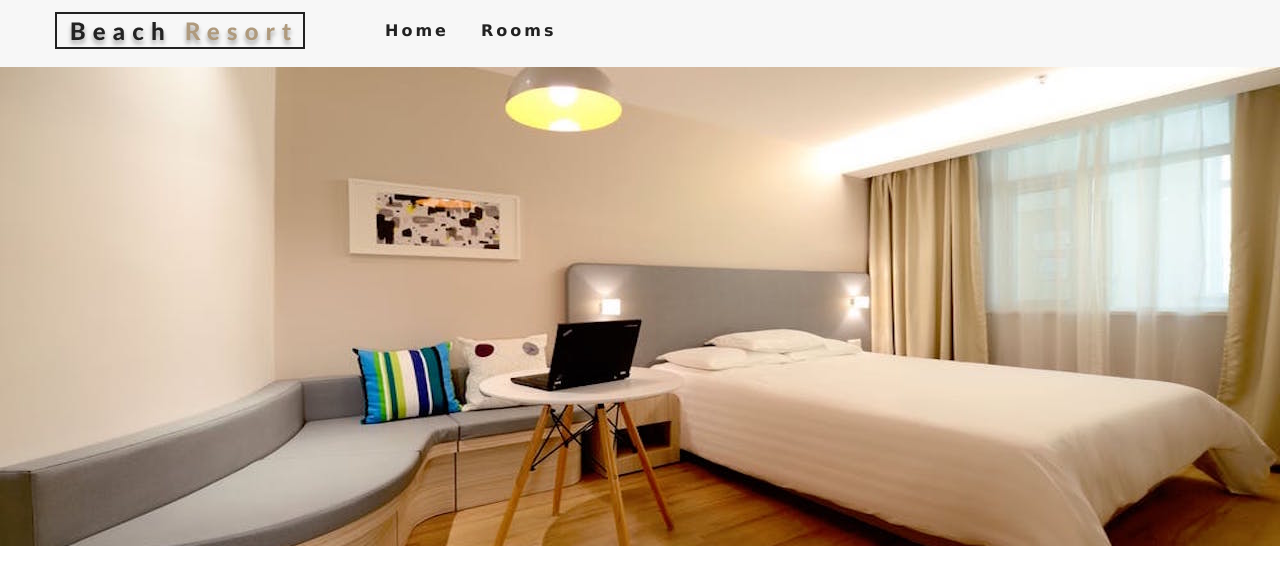
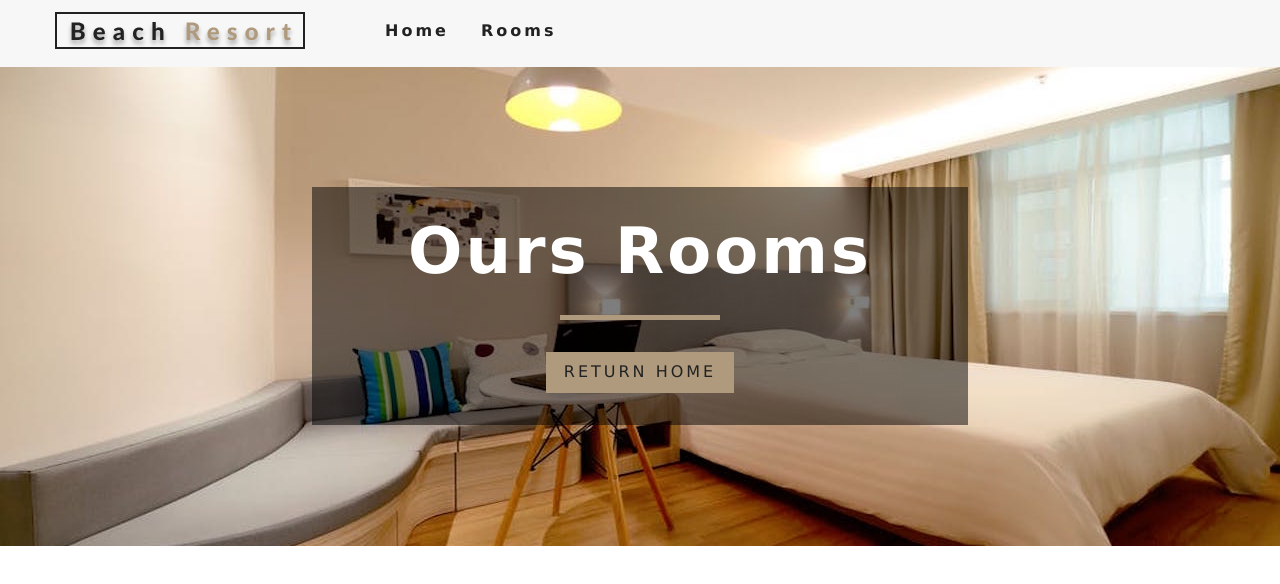
Before and after one commit to hkansal27/hotel-react-frontend, a React (Create React App) app: page /rooms in a window 1280 px wide. Shown: the top 584 px of the page. Built offline with nearby package versions, Linux system fonts and the light colour scheme.

Commit message:
added banner to error and rooms page

```diff
--- a/src/pages/Error.js
+++ b/src/pages/Error.js
@@ -1,10 +1,20 @@
 import React from 'react'
 import Hero from '../components/Hero';
+
+import Banner from '../components/Banner';
+
+import { Link } from 'react-router-dom';
 
 export default function Error() {
     return (
         <div>
-            <Hero></Hero>
+            <Hero>
+                <Banner title="404" subtitle="Page not found">
+                    <Link to="/" className="btn-primary">
+                        return home
+                    </Link>
+                </Banner>
+            </Hero>
         </div>
     )
 }
--- a/src/pages/Rooms.js
+++ b/src/pages/Rooms.js
@@ -1,10 +1,19 @@
 import React from 'react'
 import Hero from '../components/Hero';
+import Banner from '../components/Banner';
+
+import { Link } from 'react-router-dom';
 
 const Rooms = () => {
     return (
         <div>
-            <Hero hero="roomsHero"></Hero>
+            <Hero hero="roomsHero">
+                <Banner title="Ours Rooms">
+                    <Link to="/" className="btn-primary">
+                        return home
+                    </Link>
+                </Banner>
+            </Hero>
         </div>
     )
 }
```
